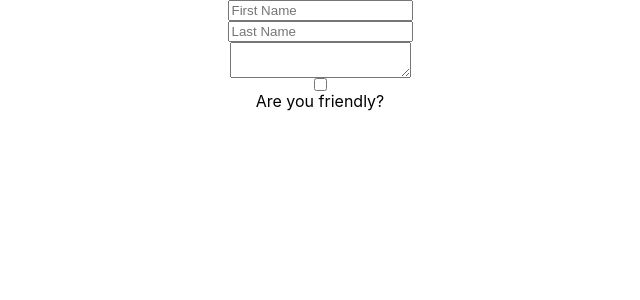
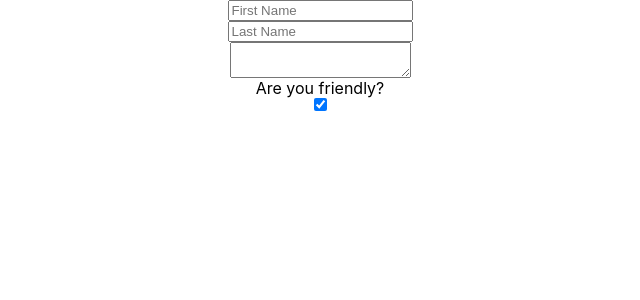
Before and after one commit to JamesMGithire/sep08022, a React (Create React App) app: page / in a window 1280 px wide. Shown: the top 300 px of the page, without its empty margins (320-960 px from the left). Built offline with nearby package versions, Linux system fonts and the light colour scheme.

Commit message:
Label with checkbox

```diff
--- a/src/App.js
+++ b/src/App.js
@@ -3,12 +3,22 @@ import React from 'react';
 
 function App() {
   const [formData, setFormData] = React.useState(
-    { firstName: "", lastName: "", comments: "" }
+    {
+      firstName: "",
+      lastName: "",
+      comments: "",
+      isFriendly: true
+    }
   );
   console.log(formData);
   function handleChange(event) {
     setFormData(prevObj => {
       return { ...prevObj, [event.target.name]: event.target.value }
+    });
+  }
+  function handleChecked(event) {
+    setFormData(prevObj => {
+      return { ...prevObj, [event.target.name]: event.target.checked}
     });
   }
   return (
@@ -32,11 +42,13 @@ function App() {
         onChange={handleChange}
         name="comments"
       />
+      <label htmlFor='isFreindly'>Are you friendly?</label>
       <input
-      type="checkbox"
-      id='isFriendly'
+        type="checkbox"
+        id='isFriendly'
+        name='isFriendly'
+        checked={formData.isFriendly}
       />
-      <label htmlFor='isFreindly'>Are you friendly?</label>
     </form>
   );
 }
```
